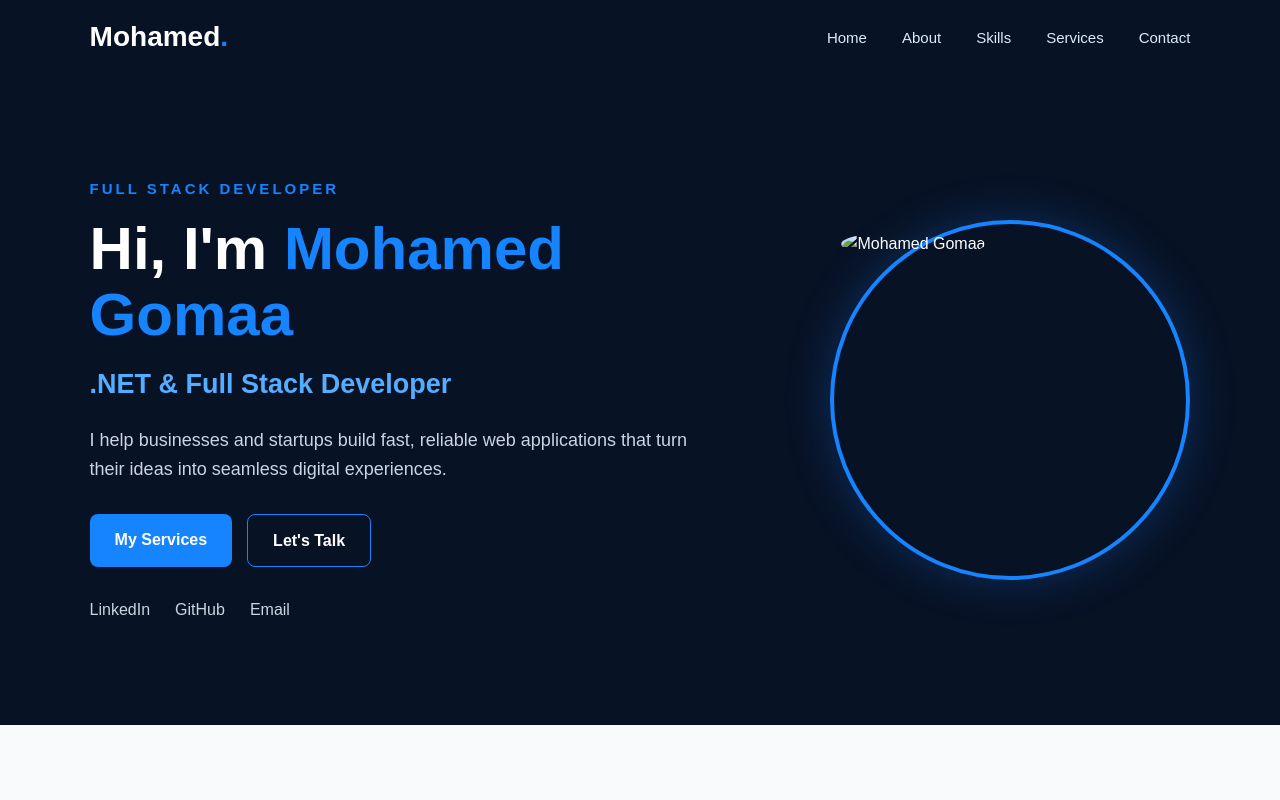
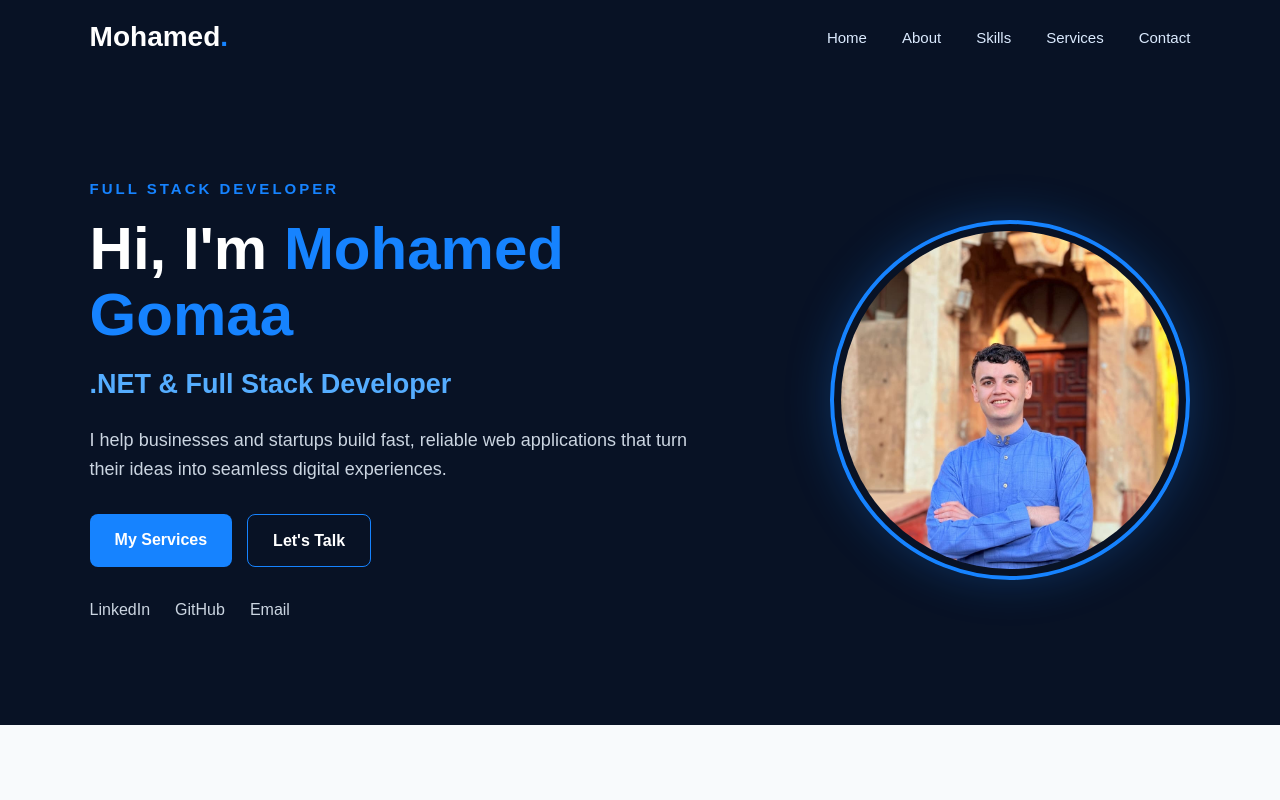
Before and after one commit to mohamedgomaa-237/My_Portfolio, a plain HTML site: page index.html in a window 1280 px wide. Shown: the top 800 px of the page. Drawn offline with Linux system fonts and the light colour scheme.

Commit message:
Add files via upload

```diff
--- a/index.html
+++ b/index.html
@@ -87,7 +87,7 @@
 
         <div class="image-frame">
 
-            <img src="image/WhatsApp Image 2026-09-14 at 2.16.07 PM.jpeg"
+            <img src="WhatsApp Image 2026-09-14 at 2.16.07 PM.jpeg"
                  alt="Mohamed Gomaa">
 
         </div>
```
